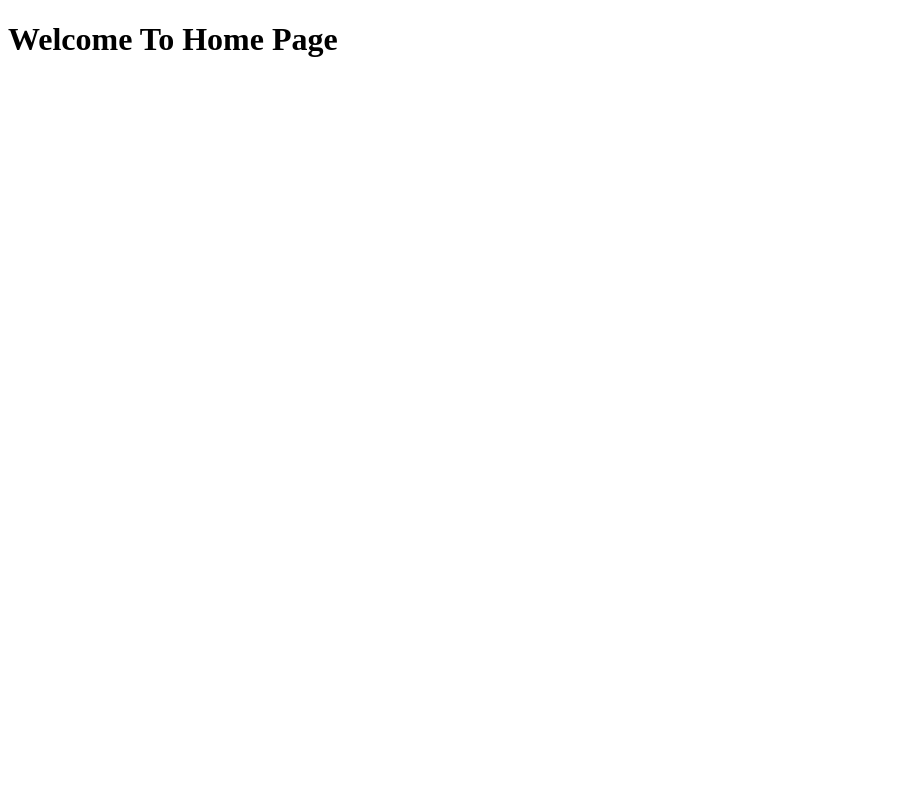
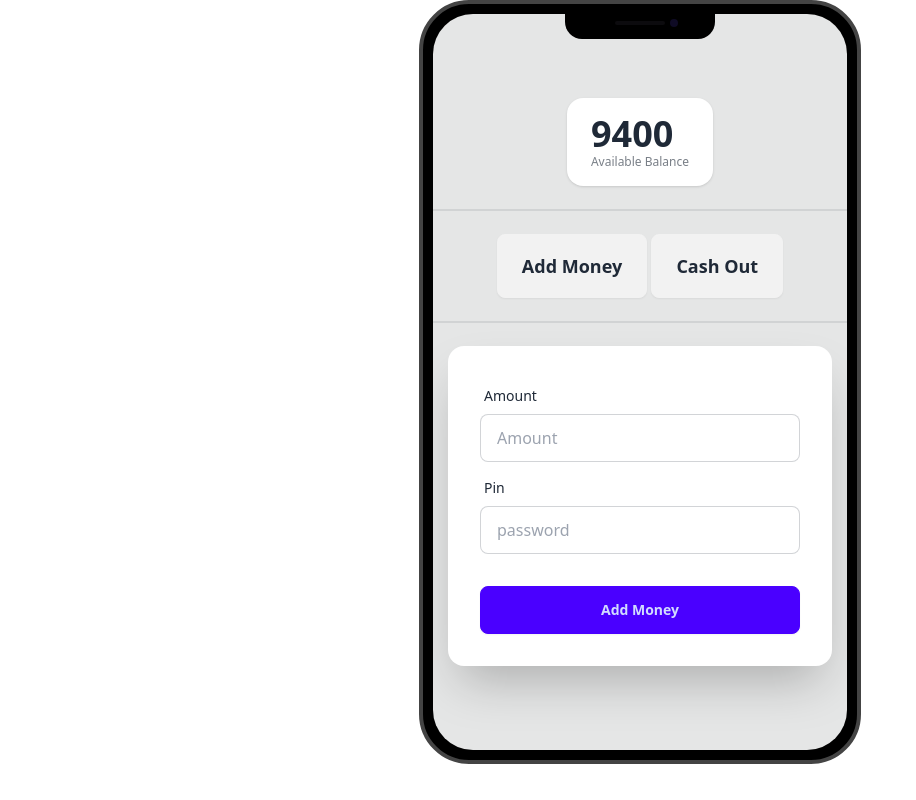
Before and after one commit to laizu01993/Payoo-MFS-repo, a plain HTML site: page home.html in a window 1280 px wide. Shown: the whole page, without its empty margins (0-916 px from the left). Drawn offline with nearby package versions, Linux system fonts and the light colour scheme.

Commit message:
added add money form start

```diff
--- a/home.html
+++ b/home.html
@@ -4,8 +4,59 @@
     <meta charset="UTF-8">
     <meta name="viewport" content="width=device-width, initial-scale=1.0">
     <title>Payoo Home Page</title>
+    <link href="https://cdn.jsdelivr.net/npm/daisyui@4.12.10/dist/full.min.css" rel="stylesheet" type="text/css" />
+<script src="https://cdn.tailwindcss.com"></script>
+
 </head>
 <body>
-    <h1>Welcome To Home Page</h1>
+    <main class="flex justify-center">
+        <div class="mockup-phone">
+            <div class="camera"></div>
+            <div class="display">
+              <div class="artboard artboard-demo phone-3">
+                <!-- available balance -->
+                 <div>
+                    <div class="stats shadow">
+                        <div class="stat">
+
+                          <div class="stat-value">9400</div>
+                          <div class="stat-desc">Available Balance</div>
+                        </div>
+                      </div>
+                 </div>
+                 <div class="divider"></div>
+                 <!-- user action button -->
+                  <div>
+                    <button class="btn btn-lg">Add Money</button>
+                    <button class="btn btn-lg">Cash Out</button>
+                  </div>
+                  <div class="divider"></div>
+                  <!-- add money form start -->
+                  <div class="card bg-base-100 w-full max-w-sm shrink-0 shadow-2xl">
+                    <form class="card-body">
+                      <div class="form-control">
+                        <label class="label">
+                          <span class="label-text">Amount</span>
+                        </label>
+                        <input type="text" placeholder="Amount" class="input input-bordered" required />
+                      </div>
+                      <div class="form-control">
+                        <label class="label">
+                          <span class="label-text">Pin</span>
+                        </label>
+                        <input type="password" placeholder="password" class="input input-bordered" autocomplete="off" required />
+
+                      </div>
+                      <div class="form-control mt-6">
+                        <button class="btn btn-primary">Add Money</button>
+                      </div>
+                    </form>
+                  </div>
+                   <!-- add money form end -->
+              </div>
+            </div>
+        </div>
+    </main>
+    <script src="js/home.js"></script>
 </body>
 </html>
--- /dev/null
+++ b/js/home.js
@@ -0,0 +1 @@
+console.log('home added')
```
